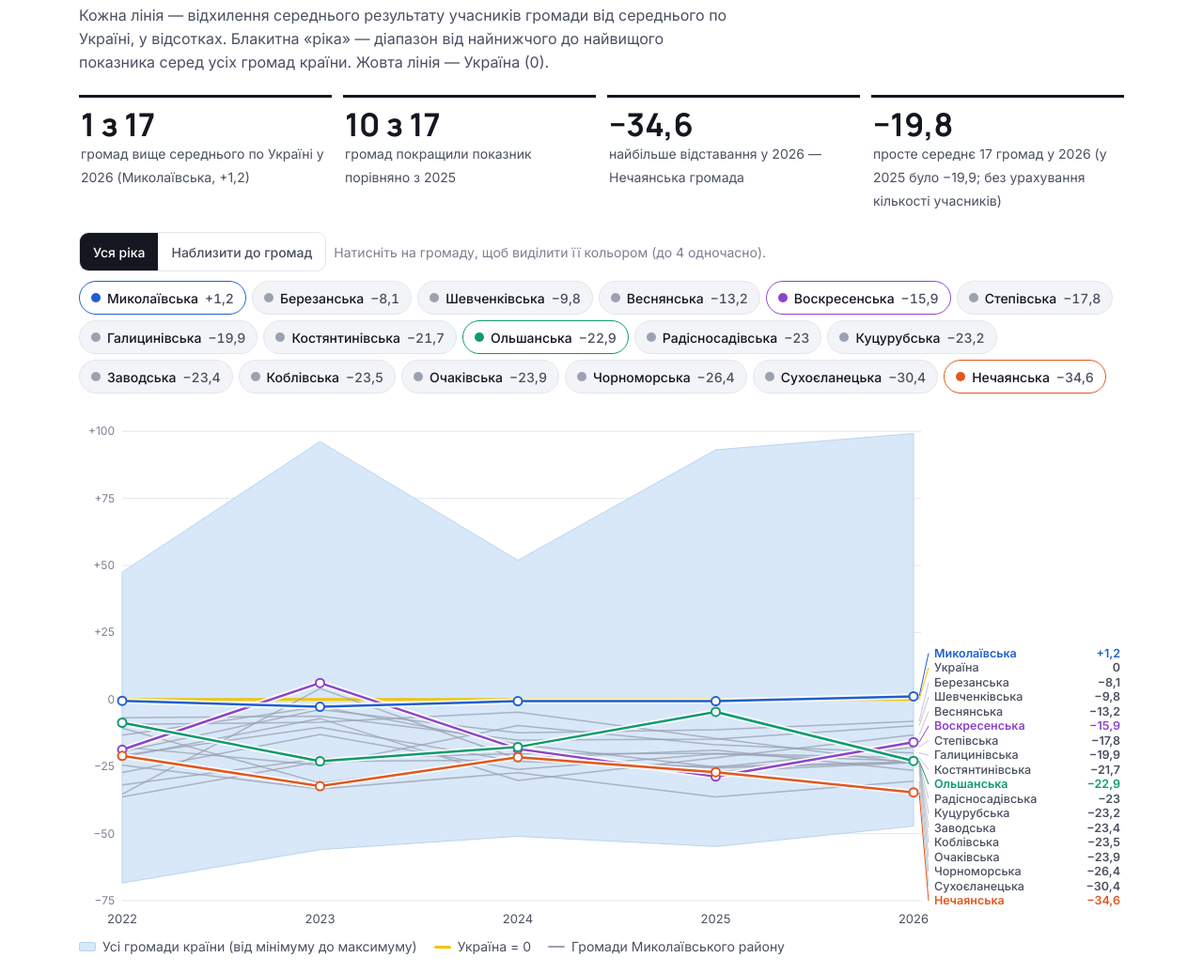
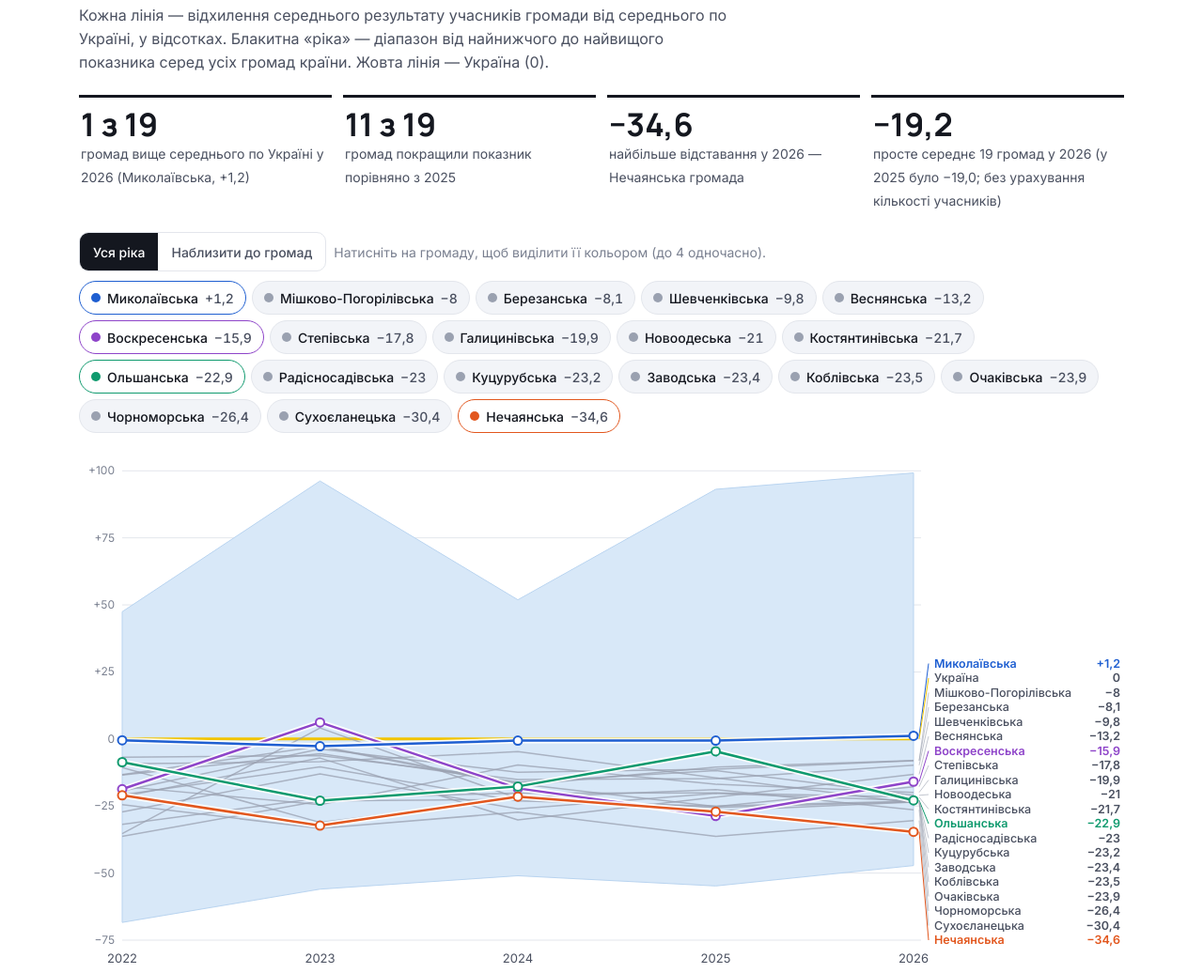
Before and after one commit to olgazar-ifo/nmt2026, a plain HTML site: page Hist_M.html in a window 1280 px wide. Shown: the part 193-1229 px from the top of the page at 94% size. Drawn offline with Linux system fonts and the light colour scheme.

Commit message:
Add files via upload

```diff
--- a/Hist_M.html
+++ b/Hist_M.html
@@ -70,10 +70,10 @@ tbody tr:hover td:first-child{text-decoration:underline}
   <h1>Історія України, НМТ-2026: лише Миколаївська громада вища за середнє по Україні, а Ольшанська за рік втратила 18 пунктів</h1>
   <p class="lede">Кожна лінія — відхилення середнього результату учасників громади від середнього по Україні, у відсотках. Блакитна «ріка» — діапазон від найнижчого до найвищого показника серед усіх громад країни. Жовта лінія — Україна (0).</p>
   <div class="kpis">
-    <div class="kpi"><b>1 з 17</b><span>громад вище середнього по Україні у 2026 (Миколаївська, +1,2)</span></div>
-    <div class="kpi"><b>10 з 17</b><span>громад покращили показник порівняно з 2025</span></div>
+    <div class="kpi"><b>1 з 19</b><span>громад вище середнього по Україні у 2026 (Миколаївська, +1,2)</span></div>
+    <div class="kpi"><b>11 з 19</b><span>громад покращили показник порівняно з 2025</span></div>
     <div class="kpi"><b>−34,6</b><span>найбільше відставання у 2026 — Нечаянська громада</span></div>
-    <div class="kpi"><b>−19,8</b><span>просте середнє 17 громад у 2026 (у 2025 було −19,9; без урахування кількості учасників)</span></div>
+    <div class="kpi"><b>−19,2</b><span>просте середнє 19 громад у 2026 (у 2025 було −19,0; без урахування кількості учасників)</span></div>
   </div>
 
   <div class="bar">
@@ -84,7 +84,7 @@ tbody tr:hover td:first-child{text-decoration:underline}
     <span class="hint">Натисніть на громаду, щоб виділити її кольором (до 4 одночасно).</span>
   </div>
   <div class="chips" id="chips"></div>
-  <div class="fig" id="fig"><svg id="chart" role="img" aria-label="Відхилення результатів з історії України 17 громад Миколаївського району від середнього по Україні, 2022–2026"></svg><div class="tip" id="tip"></div></div>
+  <div class="fig" id="fig"><svg id="chart" role="img" aria-label="Відхилення результатів з історії України 19 громад Миколаївського району від середнього по Україні, 2022–2026"></svg><div class="tip" id="tip"></div></div>
   <div class="legend">
     <span><i class="sw" style="background:var(--river);border:1px solid var(--riverEdge)"></i>Усі громади країни (від мінімуму до максимуму)</span>
     <span><i class="sw" style="background:var(--ua);height:3px"></i>Україна = 0</span>
@@ -100,9 +100,9 @@ tbody tr:hover td:first-child{text-decoration:underline}
 
 <section class="band" style="padding-top:0">
   <ul class="notes">
-    <li>Показники громад — з наданих діаграм (відхилення від середнього по Україні, %). Діаграм Мішково-Погорілівської та Новоодеської громад для історії України не надано, тож тут 17 громад із 19.</li>
+    <li>Показники громад — з наданих діаграм (відхилення від середнього по Україні, %).</li>
     <li>Межі «ріки» (мінімум і максимум серед усіх громад країни): 2022 — від −68,4 до +47,45; 2023 — від −56 до +96,2; 2024 — від −51 до +51,9; 2025 — від −54,8 до +93,1; 2026 — від −47,2 до +99,2.</li>
-    <li>Середнє 17 громад — просте, без зважування на кількість учасників; для точного районного показника потрібна кількість учасників у кожній громаді.</li>
+    <li>Середнє 19 громад — просте, без зважування на кількість учасників; для точного районного показника потрібна кількість учасників у кожній громаді.</li>
   </ul>
 </section>
 </main>
@@ -121,7 +121,9 @@ const D=[
  ["Костянтинівська",[-31.83,-22,-20.2,-20.1,-21.7]],
  ["Куцурубська",[-20.8,-10.4,-23.1,-25,-23.2]],
  ["Миколаївська",[-0.49,-2.7,-0.6,-0.6,1.2]],
+ ["Мішково-Погорілівська",[-0.95,-2.9,-17.3,-10.5,-8]],
  ["Нечаянська",[-21.01,-32.3,-21.5,-27.1,-34.6]],
+ ["Новоодеська",[-13.45,-5.5,-16.1,-11.8,-21]],
  ["Ольшанська",[-8.64,-23,-17.7,-4.6,-22.9]],
  ["Очаківська",[-9.21,-8.5,-4.7,-14.5,-23.9]],
  ["Радісносадівська",[-27.23,-13,-26.1,-20.3,-23]],
@@ -133,7 +135,7 @@ const D=[
 const byLast=[...D].sort((a,b)=>b.v[4]-a.v[4]);
 const fmt=v=>(v>0?'+':v<0?'−':'')+Math.abs(v).toLocaleString('uk-UA',{maximumFractionDigits:2});
 const esc=s=>String(s).replace(/[&<>"]/g,c=>({'&':'&amp;','<':'&lt;','>':'&gt;','"':'&quot;'}[c]));
-let pins=[byLast[0].id,byLast[byLast.length-1].id,10,2];   // Миколаївська, Нечаянська, Ольшанська (найбільше погіршення), Воскресенська (найбільше покращення)
+let pins=[byLast[0].id,byLast[byLast.length-1].id,12,2];   // Миколаївська, Нечаянська, Ольшанська (найбільше погіршення), Воскресенська (найбільше покращення)
 let slot={};pins.forEach((p,i)=>slot[p]=i);
 let hover=null,zoom=false,yearHover=null;
 const svg=document.getElementById('chart'),fig=document.getElementById('fig'),tip=document.getElementById('tip');
@@ -253,7 +255,7 @@ function table(){
   byLast.forEach(d=>{const ch=d.v[4]-d.v[3];
     h+=`<tr><td>${esc(d.n)}</td>${d.v.map(cell).join('')}<td>${ch>0?'▲ ':'▼ '}${fmt(+ch.toFixed(1))}</td><td>${fmt(+avg(d.v).toFixed(1))}</td></tr>`});
   const col5=Y.map((_,i)=>avg(D.map(d=>d.v[i])));
-  h+=`</tbody><tfoot><tr><td>Просте середнє 17 громад</td>${col5.map(v=>`<td>${fmt(+v.toFixed(1))}</td>`).join('')}<td>${fmt(+(col5[4]-col5[3]).toFixed(1))}</td><td>${fmt(+avg(col5).toFixed(1))}</td></tr></tfoot>`;
+  h+=`</tbody><tfoot><tr><td>Просте середнє 19 громад</td>${col5.map(v=>`<td>${fmt(+v.toFixed(1))}</td>`).join('')}<td>${fmt(+(col5[4]-col5[3]).toFixed(1))}</td><td>${fmt(+avg(col5).toFixed(1))}</td></tr></tfoot>`;
   document.getElementById('table').innerHTML=h;
 }
 chips();table();
```
